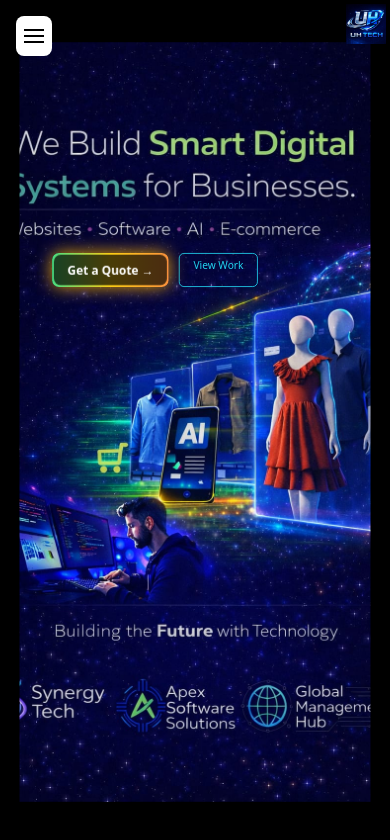
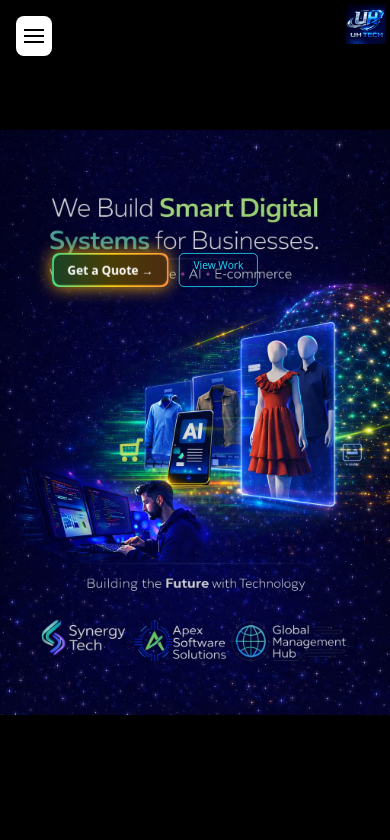
Before and after one commit to uhtech28/uh-tech-website, a Next.js app: page / in a window 390 px wide. Shown: the top 840 px of the page. Built offline with nearby package versions, Linux system fonts and the light colour scheme.

Commit message:
update website

```diff
--- a/app/page.tsx
+++ b/app/page.tsx
@@ -52,15 +52,17 @@ export default function Home() {
    {/* ================= MOBILE HERO ================= */}
 <div className="flex md:hidden relative min-h-screen w-full overflow-hidden">
 
-  {/* Background Image */}
+ <div className="relative md:hidden w-full h-screen bg-black">
+
   <Image
     src="/mol.jpg"
     alt="mobile bg"
     fill
     priority
-  className="object-cover object-center scale-[0.90]"
+    className="object-contain object-center"
   />
 
+</div>
   {/* Mobile Logo (overlay only) */}
   <div className="absolute top-1 right-1 z-20">
     <Image src="/lig.jpg" alt="logo" width={40} height={40} />
```
Lines whose indentation alone changed are shown as unchanged.
